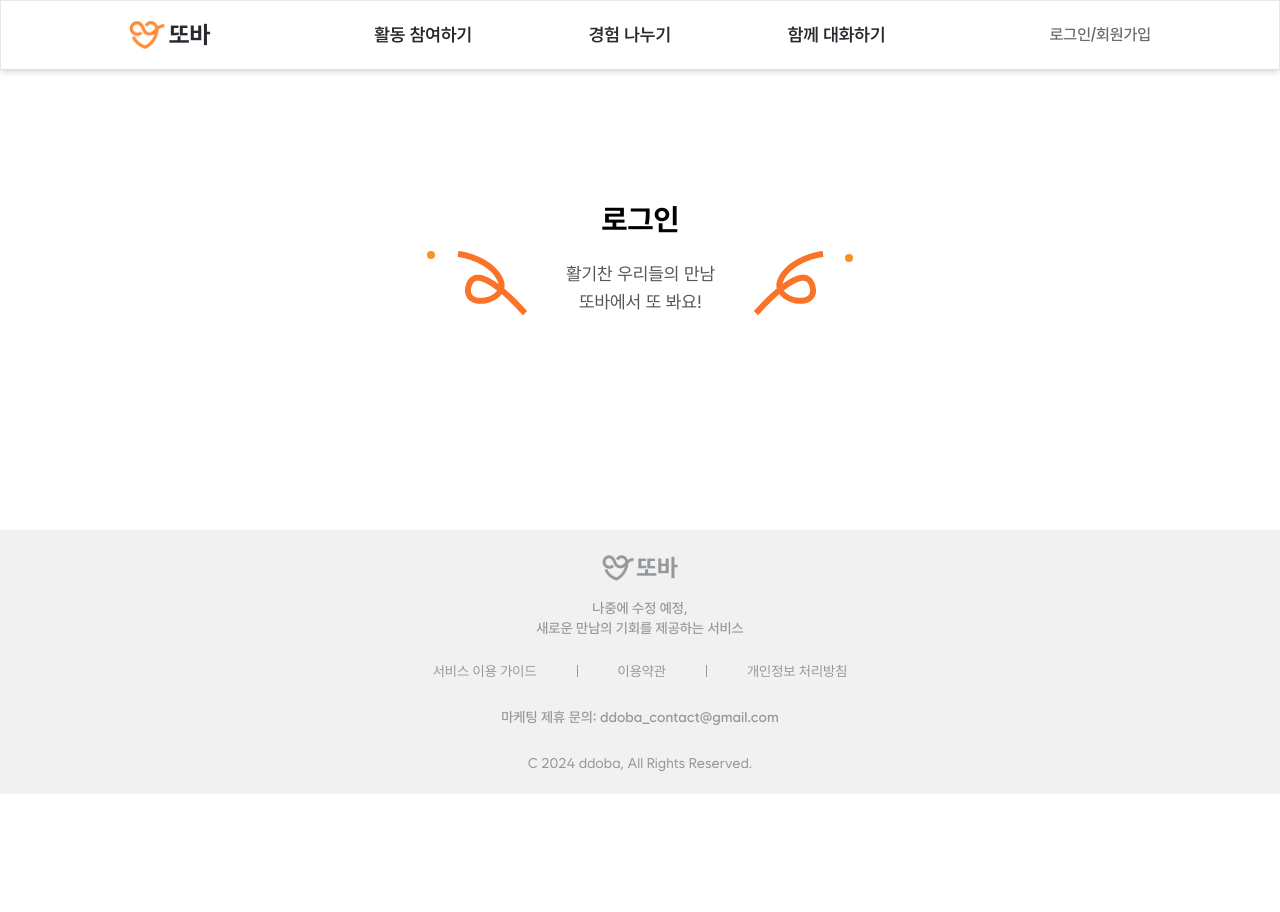
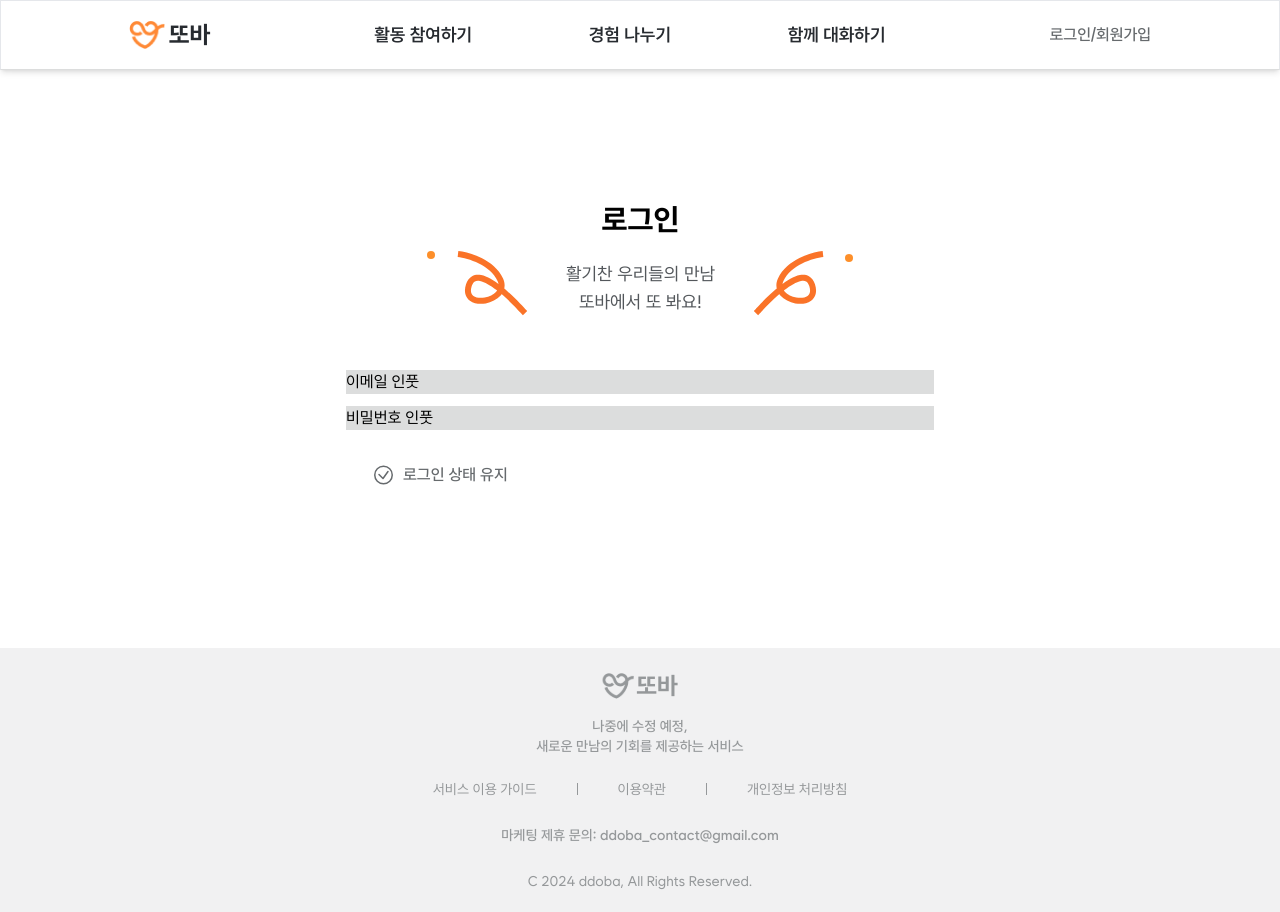
Before and after one commit to Kusitms-29th-Meetup-TeamE/Frontend, a Next.js app: page /logIn in a window 1280 px wide. Before the commit the page ends 800 px from the top, so only its background shows below. Built offline with nearby package versions, Linux system fonts and the light colour scheme.

Commit message:
💄 Style(#21): add temp input and check-box to login page

```diff
--- a/src/app/logIn/page.tsx
+++ b/src/app/logIn/page.tsx
@@ -1,12 +1,22 @@
-import React from 'react';
+'use client';
+
+import React, { useState } from 'react';
+
+import CheckBox from '@/components/common-components/check-box/CheckBox';
 
 import SignUpTitle from '@/components/signUp/SignUpTitle';
 
 import Image from 'next/image';
 
 const page = () => {
+  const [isCheck, setIsCheck] = useState<boolean>(false);
+
+  const handleCheck = () => {
+    setIsCheck(!isCheck);
+  };
+
   return (
-    <div className="flex flex-col">
+    <div className="flex flex-col items-center">
       <Image
         className="absolute top-[40px] left-[50px]"
         src="/assets/ddoba_logo_text.svg"
@@ -22,6 +32,23 @@ const page = () => {
         />
         <img className="h-min" src="/assets/main/point-right.svg" alt={''} />
       </div>
+      <div className="flex flex-col gap-[12px]">
+        <div className="w-[588px] bg-gray-04">이메일 인풋</div>
+        <div className="w-[588px] bg-gray-04 mb-[20px]">비밀번호 인풋</div>
+        <div
+          className="flex flex-row gap-[10px] pl-[28px] cursor-pointer"
+          onClick={handleCheck}
+        >
+          <CheckBox
+            width={19}
+            height={19}
+            isLogin={true}
+            isChecked={isCheck}
+            handleCheck={handleCheck}
+          />
+          <div className="text-body3 text-gray-07">로그인 상태 유지</div>
+        </div>
+      </div>
     </div>
   );
 };
--- a/src/components/common-components/check-box/CheckBox.tsx
+++ b/src/components/common-components/check-box/CheckBox.tsx
@@ -26,7 +26,6 @@ const CheckBox = (props: CheckBoxProps) => {
       width={width}
       height={height}
       onClick={handleCheck}
-      className="cursor-pointer"
     />
   );
 };
```
